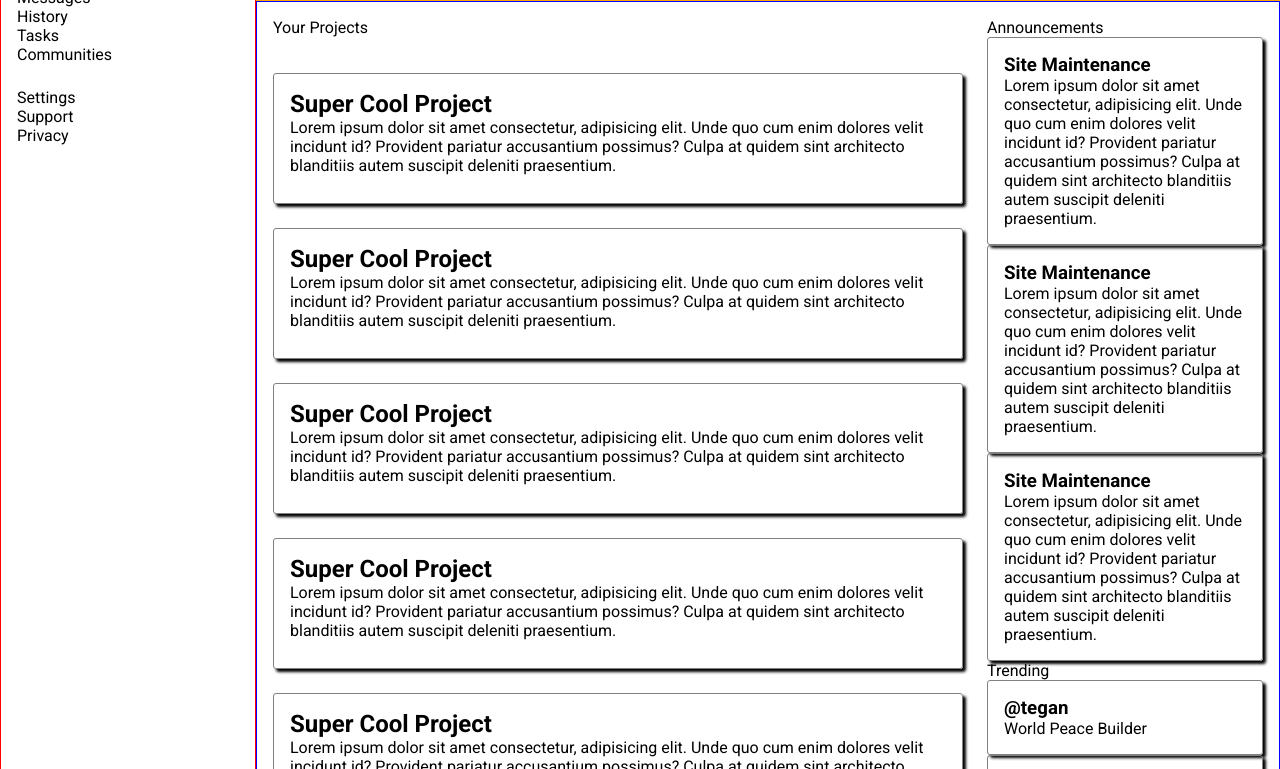
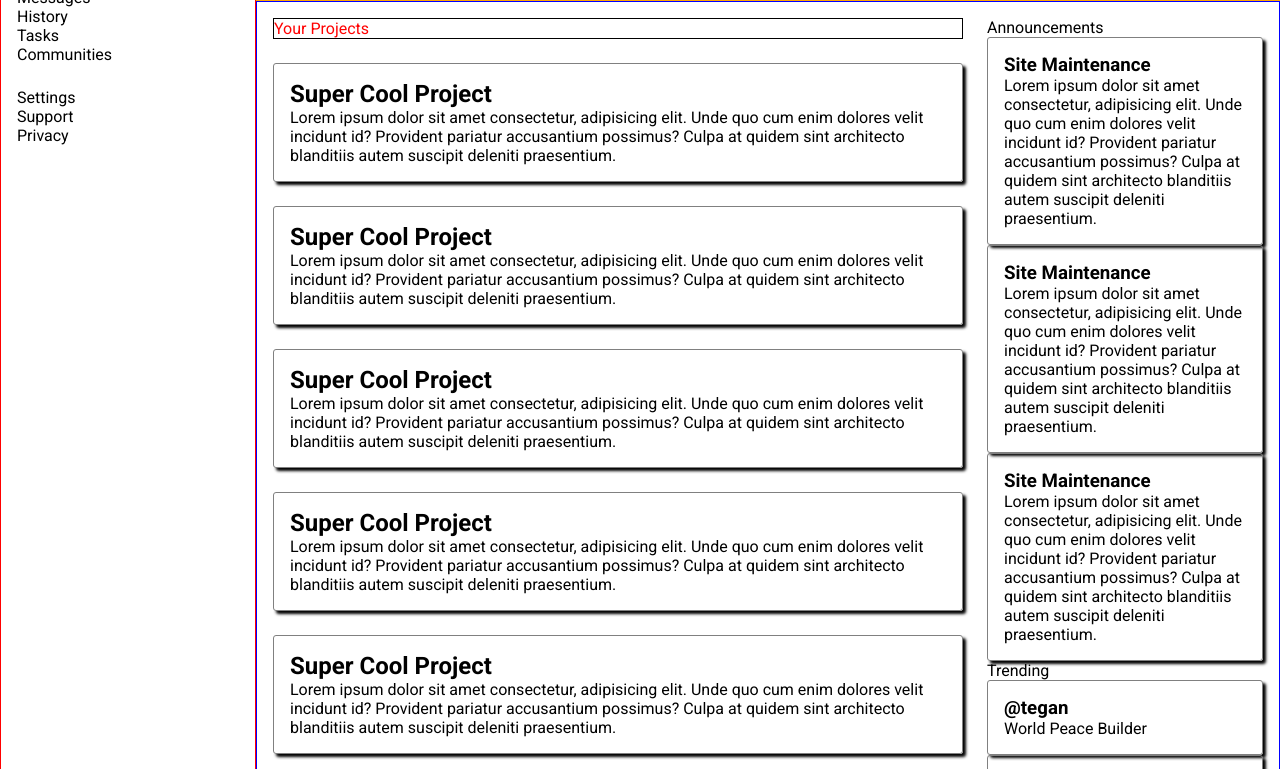
Before and after one commit to nivad320-lgtm/Admin-Dashboard, a plain HTML site: page index.html in a window 1280 px wide. Shown: the part 119-888 px from the top of the page. Drawn offline with Linux system fonts and the light colour scheme.

Commit message:
Modify content-container-left layout

```diff
--- a/index.html
+++ b/index.html
@@ -53,6 +53,7 @@
     <article class="content-container">
         <section class="content-left">
             <p>Your Projects</p>
+            <div class="content-left-box-container">
                 <div class="content-left-box">
                     <h2>Super Cool Project</h2>
                     <p>Lorem ipsum dolor sit amet consectetur, adipisicing elit.
@@ -100,6 +101,7 @@
                         pariatur accusantium possimus? Culpa at quidem sint
                         architecto blanditiis autem suscipit deleniti
                         praesentium.</p>
+                </div>
             </div>
         </section>
         <section class="content-right">
--- a/styles.css
+++ b/styles.css
@@ -90,9 +90,22 @@
     grid-column: 1/2;
     grid-row: 1/3;
 
+    display: flex;
+    flex-direction: column;
+    gap: 24px;
+}
+
+.content-left-box-container {
     display: grid;
     grid-template-columns: repeat(auto-fit, minmax(350px, 1fr));
     gap: 24px;
+
+}
+
+.content-left > p:first-child {
+    color: red;
+    justify-self: center;
+    border: 1px solid black;
 }
 
 .content-right {
```
Lines whose indentation alone changed are shown as unchanged.
